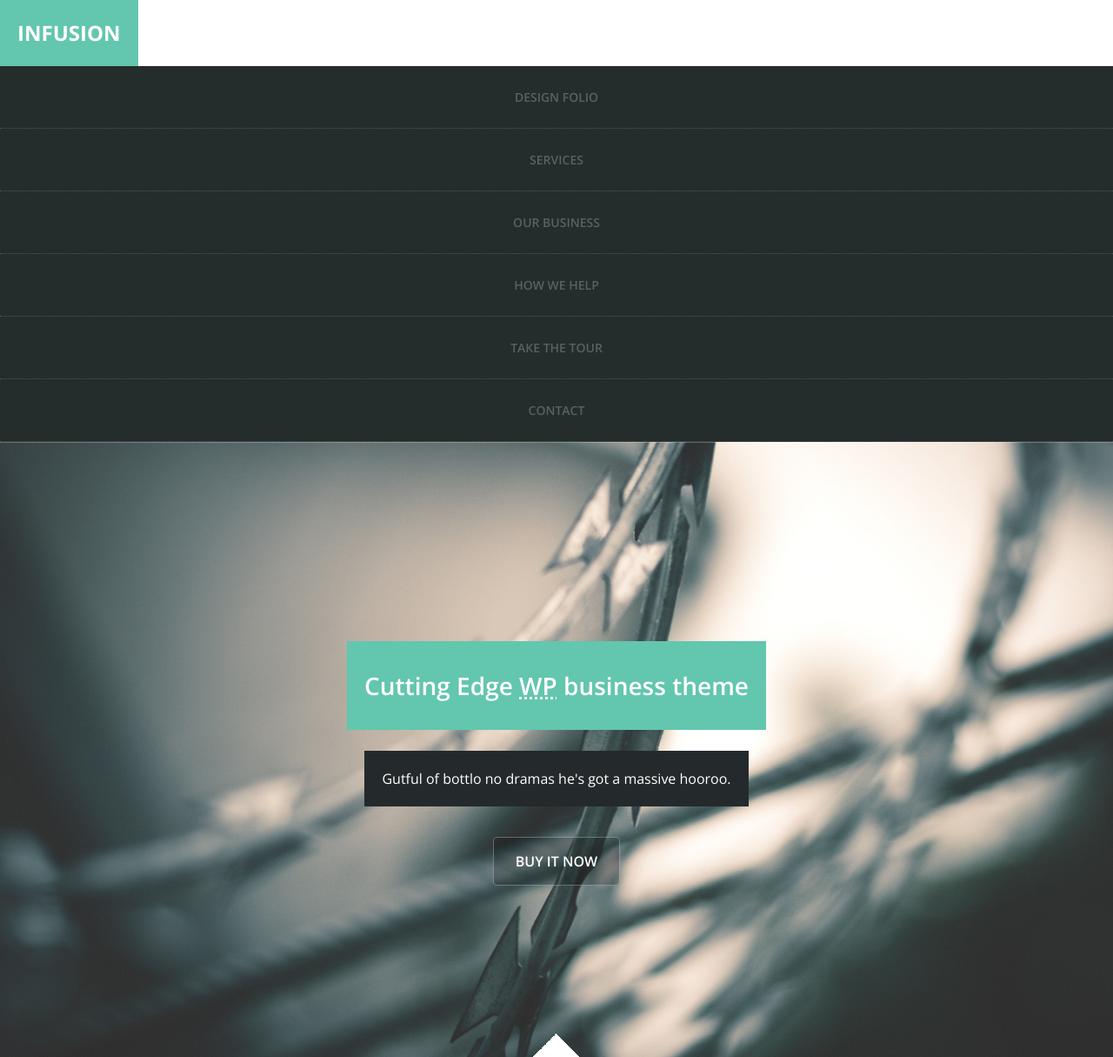
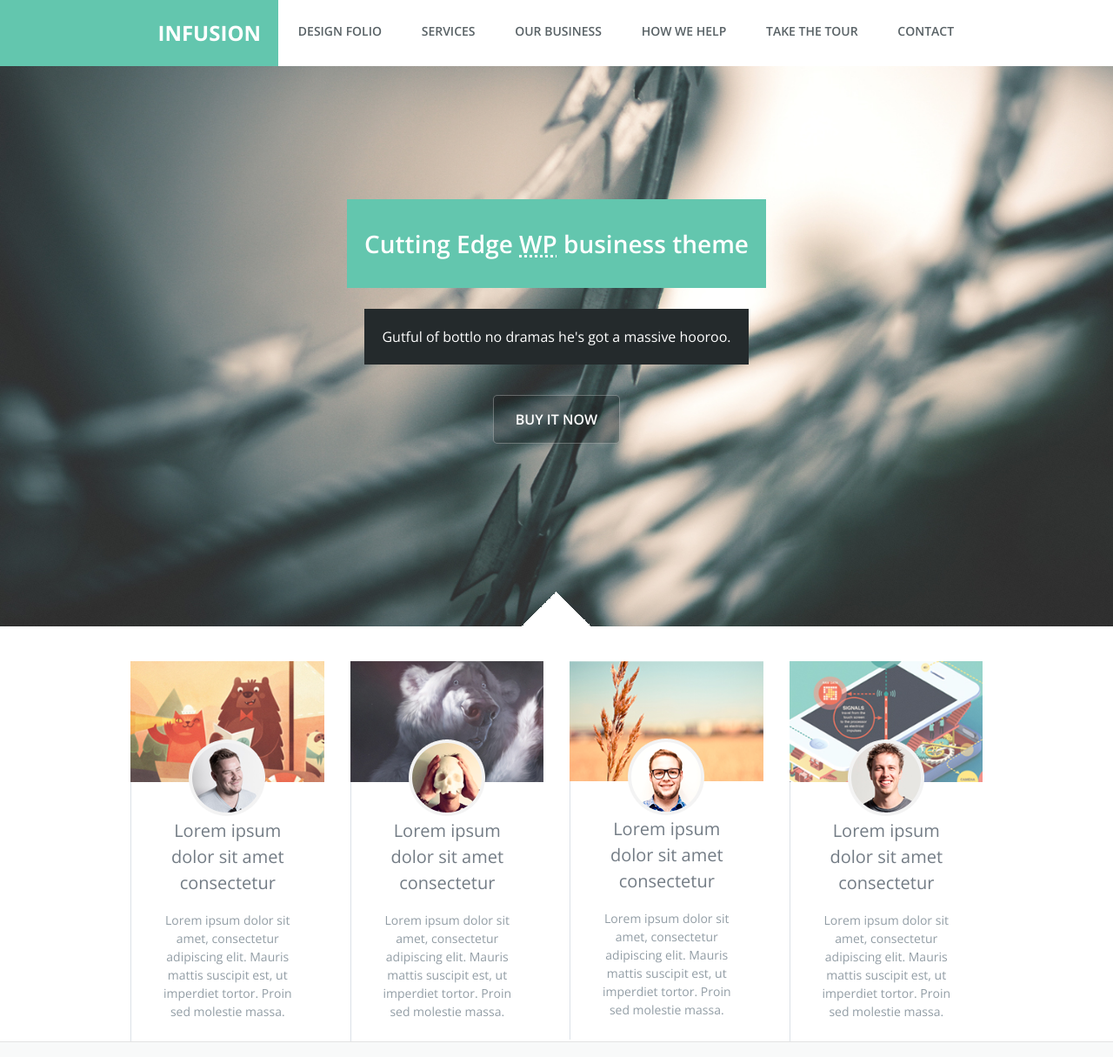
Before and after one commit to evertonleonel/Projeto-Final-Udemy, a plain HTML site: page index.html in a window 1280 px wide. Shown: the top 1215 px of the page at 87% size. Drawn offline with nearby package versions, Linux system fonts and the light colour scheme.

Commit message:
Responsivo sem JavaScript Ativo

```diff
--- a/style/main.css
+++ b/style/main.css
@@ -13,6 +13,7 @@ img {
     margin-left: auto;
     padding-left: 1em;
     padding-right: 1em;
+    max-width: 980px;
 }
 
 .header {
@@ -31,6 +32,7 @@ img {
     text-decoration: none;
     font-weight: bold;
     color: #fff;
+    text-align: right;
 }
 
 .header__nav {
@@ -166,8 +168,8 @@ img {
     font-size: 14px;
 }
 
-/* Mandado pro git até aqui */
-/*  pra baixo nao mandei */
+/*  Fim sessão*/
+
 
 .content {
     background: #f8f9f9;
@@ -242,7 +244,7 @@ img {
 }
 
 
-/*  outra seasao finalizada */
+/*  Fim sessão  */
 
 
 
@@ -264,7 +266,7 @@ img {
     display: inline-block;
 }
 
-/*  sessão finalizada */
+/*  Fim sessão */
 
 
 
@@ -310,3 +312,74 @@ img {
     font-weight: 600;
     text-decoration: none;
 }
+
+.footer__logo {
+    text-transform: uppercase;
+}
+
+/*  Fim sessão*/
+
+/* Responsivo */
+
+@media screen and (min-width: 1024px){
+    .header {
+        position: fixed;
+    }
+
+    .logo-text {
+        width: 25%;
+        box-sizing: border-box;
+    }
+    /* garantindo que o botão de menu não apareceça com a tela grande*/
+    .header__btnMenu {
+        display: none;
+    }
+
+    .header__nav {
+        float: left;
+        width: 75%;
+        clear: none;
+        max-width: 800px;
+    }
+
+    .header__nav ul {
+        display: flex;
+        justify-content: space-around;
+    }
+
+    .header__nav li {
+        border-bottom: none;
+        flex-grow: 1;
+        /* distribuindo o espaço criado pelo space-around para os botões ficarem acessíveis */
+    }
+
+    .header__nav a {
+        background-color: white;
+    }
+
+    .people-cards {
+        display: grid;
+        grid-template-columns: repeat(4, 1fr);
+        grid-gap: 30px;
+    }
+
+    .content .container {
+        display: grid;
+        grid-template-columns: 1fr 1fr;
+        grid-gap: 30px;
+    }
+
+    .last-articles__thumbs {
+        display: grid;
+        grid-template-columns: repeat(6, 1fr);
+    }
+
+    .footer .container {
+        display: flex;
+
+    }
+
+    .footer .container > * {
+        margin: 1.5em;
+    }
+}
```
